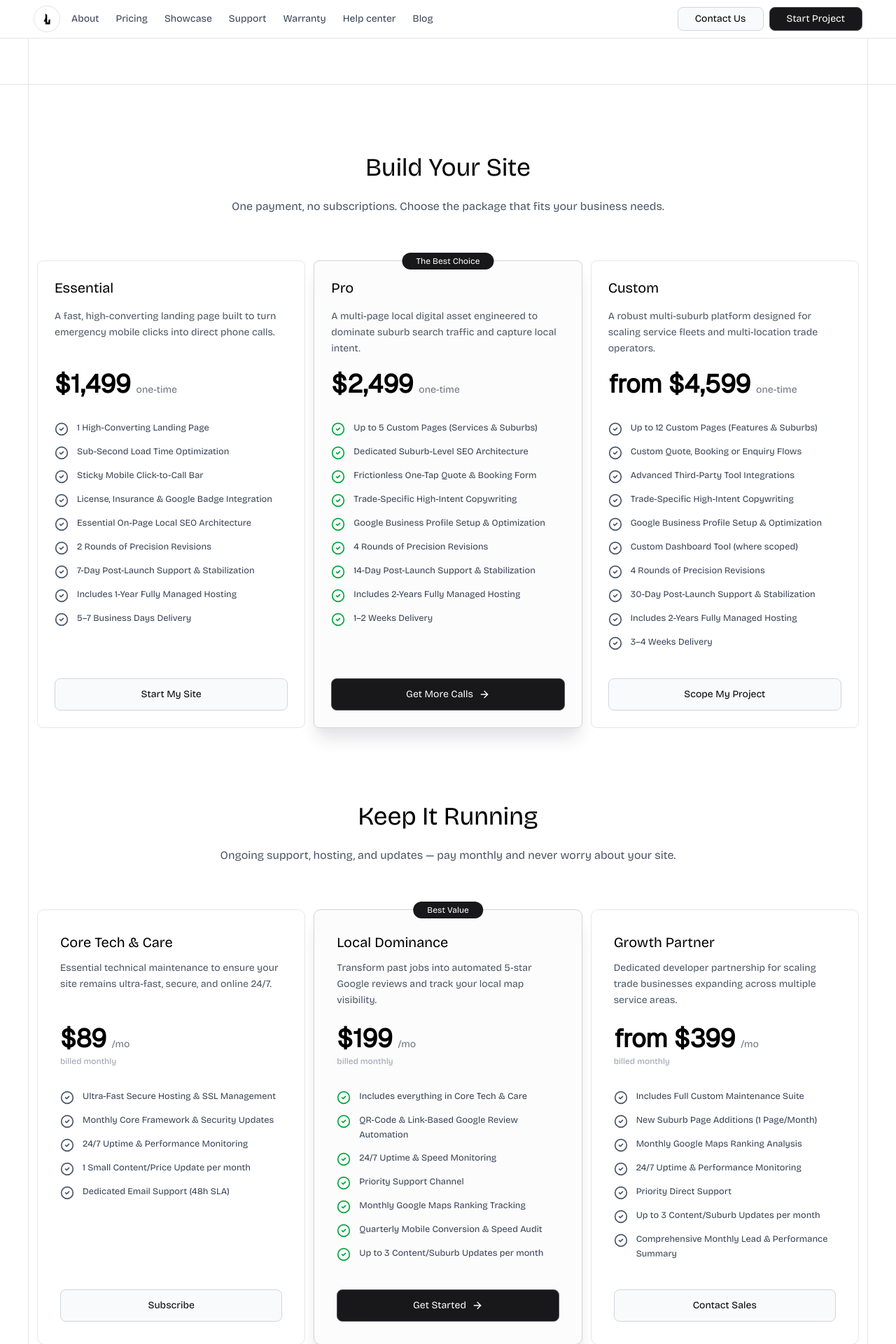
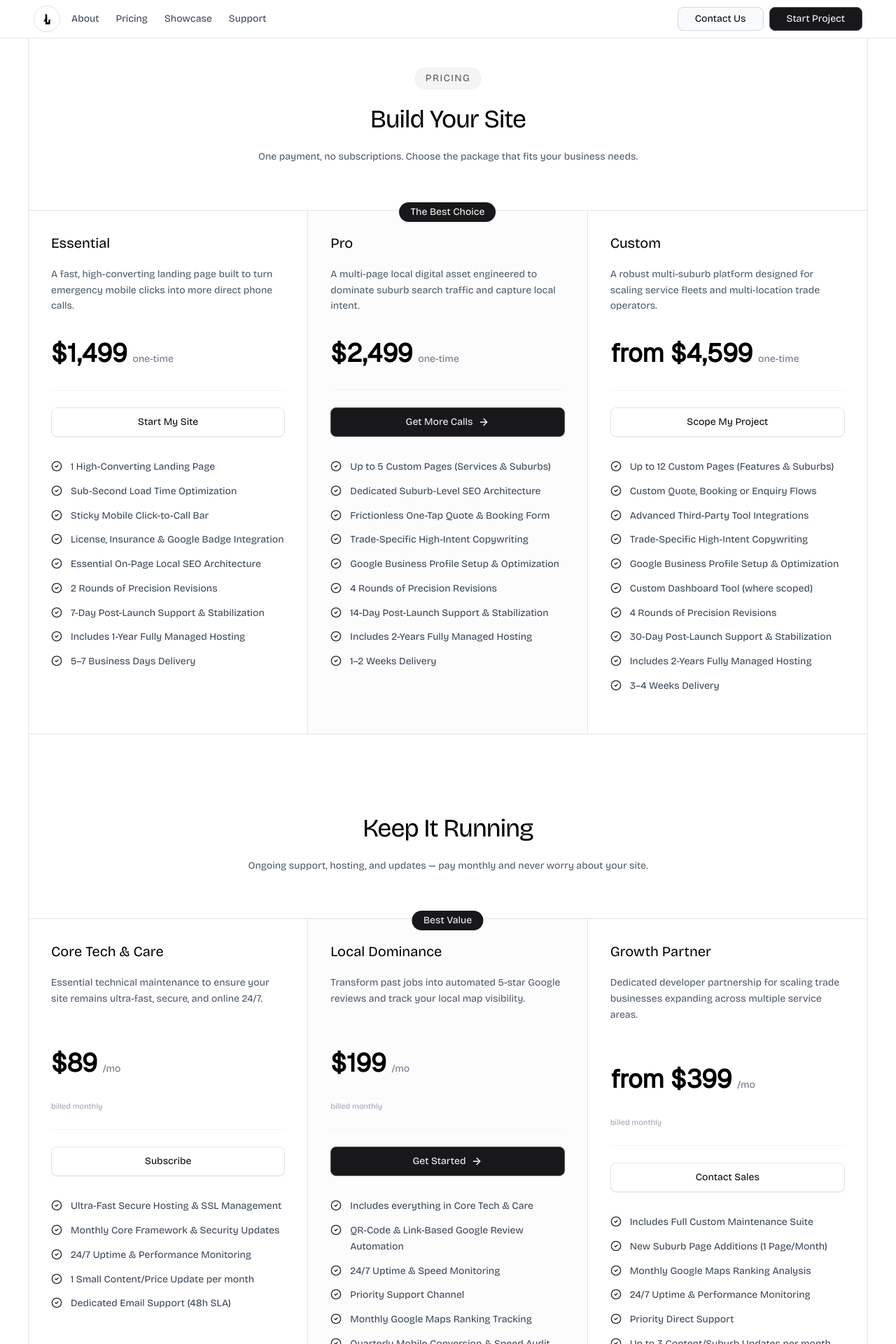
Before and after one commit to Fizora/lumentify, a Next.js app: page /pricing in a window 1280 px wide. Shown: the top 1920 px of the page at 70% size. Built offline with nearby package versions, Linux system fonts and the light colour scheme.

Commit message:
beta version 1.0

```diff
--- a/src/app/about/page.tsx
+++ b/src/app/about/page.tsx
@@ -1,6 +1,8 @@
 import { Metadata } from "next";
 import Footer from "@/components/Footer";
 import Navbar from "@/components/Navbar";
+import Skathes from "@/components/Skathes";
+import CTA from "@/components/sections/CTA";
 
 export const metadata: Metadata = {
   title: "Lexentify | About Our Studio",
@@ -10,7 +12,7 @@ export default function About() {
   return (
     <>
       <Navbar />
-      <main className="min-h-screen px-4 bg-white text-zinc-900">
+      <main className="min-h-screen px-4 bg-white text-zinc-900 border-b">
         <div className="mx-auto max-w-300 px-3 py-20 border-x border-zinc-200">
           <div className="mx-auto max-w-3xl pt-12">
             {/* Header */}
@@ -89,6 +91,9 @@ export default function About() {
           </div>
         </div>
       </main>
+      <Skathes />
+      <CTA />
+      <Skathes />
       <Footer />
     </>
   );
--- a/src/app/legal/privacy/page.tsx
+++ b/src/app/legal/privacy/page.tsx
@@ -1,6 +1,8 @@
 import { Metadata } from "next";
 import Footer from "@/components/Footer";
 import Navbar from "@/components/Navbar";
+import Skathes from "@/components/Skathes";
+import CTA from "@/components/sections/CTA";
 
 export const metadata: Metadata = {
   title: "Lexentify | Privacy Policy",
@@ -10,7 +12,7 @@ export default function Privacy() {
   return (
     <>
       <Navbar />
-      <main className="min-h-screen px-4 bg-white text-zinc-900">
+      <main className="min-h-screen px-4 bg-white text-zinc-900 border-b">
         <section className="mx-auto max-w-300 px-3 py-20 border-x border-zinc-200">
           <section className="pt-32 pb-8 mx-auto max-w-3xl">
             <span className="inline-block text-xs font-medium tracking-widest uppercase text-zinc-600 bg-zinc-100 px-4 py-1.5 rounded-full mb-5">
@@ -137,6 +139,9 @@ export default function Privacy() {
           </section>
         </section>
       </main>
+      <Skathes />
+      <CTA />
+      <Skathes />
       <Footer />
     </>
   );
--- a/src/app/page.tsx
+++ b/src/app/page.tsx
@@ -26,7 +26,8 @@ export default function Home() {
         <Skathes />
         {/* <Testimonials /> */}
         <FAQ />
-        {/* <Contact /> */}
+        <Skathes />
+        <Contact />
         <Skathes />
         <CTA />
         <Skathes />
--- a/src/app/pricing/page.tsx
+++ b/src/app/pricing/page.tsx
@@ -21,6 +21,7 @@ import Navbar from "@/components/Navbar";
 import Footer from "@/components/Footer";
 import Pricing from "@/components/sections/Pricing";
 import Skathes from "@/components/Skathes";
+import CTA from "@/components/sections/CTA";
 
 const getAllFeatures = (plans: typeof buildPlans) => {
   const all = new Set<string>();
@@ -117,8 +118,10 @@ export default function PricingPage() {
     <>
       <Navbar />
       <main className="bg-white">
+        <Pricing showOneTime={true}></Pricing>
         <Skathes />
-        <Pricing showOneTime={true}></Pricing>
+        <CTA />
+        <Skathes />
       </main>
       <Footer />
     </>
--- a/src/app/showcase/page.tsx
+++ b/src/app/showcase/page.tsx
@@ -14,8 +14,8 @@ export default function Showcase() {
   return (
     <>
       <Navbar />
-      <main className="">
-        <div className="mx-auto max-w-300 py-32 px-3 border-x">
+      <main className="border-b">
+        <div className="mx-auto max-w-300 py-32 border-x">
           {/* Section header */}
           <div className="text-center space-y-5 mb-16 max-w-2xl mx-auto">
             {/* <span className="inline-block text-xs font-medium tracking-widest uppercase text-zinc-600 bg-zinc-100 px-4 py-1.5 rounded-full">
@@ -32,12 +32,12 @@ export default function Showcase() {
 
           {/* Komponen client dengan tabs & dual mode */}
           <ShowcaseGrid />
-          <Testimonials />
+          {/* <Testimonials /> */}
         </div>
-        <Skathes />
-        <CTA />
-        <Skathes />
       </main>
+      <Skathes />
+      <CTA />
+      <Skathes />
       <Footer />
     </>
   );
--- a/src/components/Navbar.tsx
+++ b/src/components/Navbar.tsx
@@ -23,8 +23,8 @@ const navItems: NavItem[] = [
   { name: "Pricing", href: "/pricing" },
   { name: "Showcase", href: "/showcase" },
   { name: "Support", href: "/support" },
-  { name: "Warranty", href: "/support/warranty" },
-  { name: "Help center", href: "/support/help-center" },
+  // { name: "Warranty", href: "/support/warranty" },
+  // { name: "Help center", href: "/support/help-center" },
 
   {
     name: "Services",
@@ -57,7 +57,7 @@ const navItems: NavItem[] = [
     ],
   },
 
-  { name: "Blog", href: "/blog" },
+  // { name: "Blog", href: "/blog" },
 ];
 
 // Dipakai untuk render (desktop bar & mobile menu) — Services otomatis hilang saat dinonaktifkan
--- a/src/components/constant/data.ts
+++ b/src/components/constant/data.ts
@@ -136,7 +136,7 @@ export type ShowcaseItem = {
 
 export const showcaseList: ShowcaseItem[] = [
   {
-    img: "",
+    img: "/img/clean-well.png",
     icon: LuHammer,
     name: "Clean Well",
     desc: "High-performance cleaning service demo built for direct mobile calls, fast quotes, and verified trust.",
@@ -147,7 +147,7 @@ export const showcaseList: ShowcaseItem[] = [
     year: "2026",
   },
   {
-    img: "",
+    img: "/img/pure-electrical.webp",
     icon: LuHammer,
     name: "Pure Electrical",
     desc: "Electrician demo featuring local service areas and suburb pages designed for emergency search dominance.",
@@ -158,7 +158,7 @@ export const showcaseList: ShowcaseItem[] = [
     year: "2026",
   },
   {
-    img: "",
+    img: "/img/wellgarden.png",
     icon: LuHammer,
     name: "Well Garden",
     desc: "Gardening demo optimized for instant mobile contact, portfolio proof, and streamlined customer inquiries.",
@@ -201,7 +201,7 @@ export const buildPlans: PricingPlan[] = [
   {
     name: "Essential",
     description:
-      "A fast, high-converting landing page built to turn emergency mobile clicks into direct phone calls.",
+      "A fast, high-converting landing page built to turn emergency mobile clicks into more direct phone calls.",
     price: "$1,499",
     period: "one-time",
     features: [
--- a/src/components/sections/Pricing.tsx
+++ b/src/components/sections/Pricing.tsx
@@ -3,6 +3,8 @@ import { motion } from "motion/react";
 import { LuCircleCheck, LuArrowRight } from "react-icons/lu";
 import { PrimaryButtonLink, SecondaryButtonLink } from "@/components/ui/Button";
 import { buildPlans, mrrPlans } from "@/components/constant/data";
+import Skathes from "../Skathes";
+import CTA from "./CTA";
 
 const containerVariants = {
   hidden: {},
@@ -23,8 +25,9 @@ interface PricingProps {
 
 const Pricing = ({ showOneTime = true, showMRR = true }: PricingProps) => {
   return (
-    <section className="bg-white border-b" id="pricing">
-      <div className="mx-auto max-w-300 py-24 px-3 border-x">
+    <section id="pricing">
+      <div className="bg-white border-b ">
+        <div className="mx-auto max-w-300 py-24 border-x border-zinc-200">
           {/* SECTION 1: BUILD YOUR SITE */}
           {showOneTime && (
             <>
@@ -33,74 +36,66 @@ const Pricing = ({ showOneTime = true, showMRR = true }: PricingProps) => {
                 whileInView={{ opacity: 1, y: 0 }}
                 viewport={{ once: true, margin: "-50px" }}
                 transition={{ duration: 0.5 }}
-              className="text-center space-y-5 mb-16"
+                className="text-center space-y-5 mb-16 px-3 "
               >
-              <h2 className="text-3xl md:text-4xl font-medium text-bold leading-tight">
+                <span className="inline-block text-sm font-medium tracking-widest uppercase text-zinc-600 bg-zinc-100 px-4 py-1.5 rounded-full">
+                  Pricing
+                </span>
+                <h2 className="text-3xl md:text-4xl font-semibold text-black tracking-tight leading-tight">
                   Build Your Site
                 </h2>
-              <p className="text-gray-600 max-w-2xl mx-auto leading-relaxed">
-                One payment, no subscriptions. Choose the package that fits your
-                business needs.
+                <p className="text-gray-600 max-w-2xl mx-auto leading-relaxed text-sm">
+                  One payment, no subscriptions. Choose the package that fits
+                  your business needs.
                 </p>
               </motion.div>
 
+              {/* Grid dengan gap-0 dan border menyatu (menggunakan -ml-px dan border collapse) */}
               <motion.div
                 variants={containerVariants}
                 initial="hidden"
                 whileInView="visible"
                 viewport={{ once: true, margin: "-50px" }}
-              className="grid grid-cols-1 lg:grid-cols-2 xl:grid-cols-3 gap-3 items-stretch mb-6"
+                className="grid grid-cols-1 lg:grid-cols-3 gap-0 border-y border-zinc-200 mb-16"
               >
                 {buildPlans.map((plan, index) => (
                   <motion.div
                     key={index}
                     variants={cardVariants}
-                  className={`rounded-md relative flex flex-col p-6 border ${
-                    plan.featured
-                      ? "border-zinc-300 bg-zinc-50/50 shadow-xl shadow-zinc-200 z-10"
-                      : "border-gray-200 bg-white"
+                    className={`relative flex flex-col p-6 lg:p-8 bg-white border-b lg:border-b-0 lg:border-r border-zinc-200 last:border-r-0 ${
+                      plan.featured ? "bg-zinc-50/50 z-10" : ""
                     }`}
                   >
                     {plan.featured && (
-                    <div className="absolute -top-3 left-1/2 -translate-x-1/2 bg-zinc-900 text-white text-xs font-medium px-5 py-1 rounded-full">
+                      <div className="absolute -top-3 left-1/2 -translate-x-1/2 bg-zinc-900 text-white text-sm font-medium px-4 py-1 rounded-full shadow-xs">
                         The Best Choice
                       </div>
                     )}
-                  <div className="mb-6">
-                    <h3 className="text-xl font-semibold text-black">
+
+                    {/* Header Paket */}
+                    <div className="mb-6 pb-6 border-b border-zinc-100">
+                      <h3 className="text-xl font-semibold text-black mb-2">
                         {plan.name}
                       </h3>
-                    <p className="text-sm text-gray-600 mb-10 md:mb-8 lg:mb-6 xl:mb-8 py-4 h-12 leading-relaxed">
+                      <p className="text-sm text-gray-600 min-h-14 leading-relaxed py-3">
                         {plan.description}
                       </p>
-                  </div>
-                  <div className="mb-8">
-                    <span className="text-4xl font-semibold text-black font-mono">
+                      <div className="mt-4 flex items-baseline min-h-10 py-2">
+                        <span className="text-3xl lg:text-4xl font-semibold text-black font-mono">
                           {plan.price}
                         </span>
                         <span className="text-gray-500 ml-2 text-sm">
                           {plan.period}
                         </span>
                       </div>
-                  <ul className="space-y-3 mb-10 flex-1">
-                    {plan.features.map((feat, i) => (
-                      <li key={i} className="flex items-start gap-3">
-                        <LuCircleCheck
-                          className={`w-5 h-5 mt-0.5 shrink-0 ${
-                            plan.featured ? "text-green-600" : "text-gray-600"
-                          }`}
-                        />
-                        <span className="text-[0.80rem] text-gray-700 leading-relaxed">
-                          {feat}
-                        </span>
-                      </li>
-                    ))}
-                  </ul>
-                  <div className="mt-auto">
+                    </div>
+
+                    {/* Tombol Aksi dipindah ke atas list seperti gaya referensi */}
+                    <div className="mb-8">
                       {plan.featured ? (
                         <PrimaryButtonLink
                           href={plan.href}
-                        className="w-full text-center flex items-center justify-center gap-2 px-8 py-3 text-sm font-medium text-white"
+                          className="w-full text-center flex items-center justify-center gap-2 px-6 py-2.5 text-sm font-medium text-white shadow-xs"
                         >
                           {plan.cta}
                           <LuArrowRight className="w-4 h-4" />
@@ -108,19 +103,31 @@ const Pricing = ({ showOneTime = true, showMRR = true }: PricingProps) => {
                       ) : (
                         <SecondaryButtonLink
                           href={plan.href}
-                        className="w-full text-center flex items-center justify-center gap-2 bg-gray-50 hover:bg-gray-100 border-gray-200 text-black transition-colors px-8 py-3 text-sm font-medium"
+                          className="w-full text-center flex items-center justify-center gap-2 bg-white hover:bg-zinc-50 border-zinc-200 text-black transition-colors px-6 py-2.5 text-sm font-medium shadow-2xs"
                         >
                           {plan.cta}
                         </SecondaryButtonLink>
                       )}
                     </div>
+
+                    {/* Daftar Fitur */}
+                    <ul className="space-y-3 mb-6 flex-1">
+                      {plan.features.map((feat, i) => (
+                        <li key={i} className="flex items-start gap-3">
+                          <LuCircleCheck className="w-4 h-4 mt-0.5 shrink-0 text-zinc-800" />
+                          <span className="text-sm text-gray-700 leading-relaxed">
+                            {feat}
+                          </span>
+                        </li>
+                      ))}
+                    </ul>
                   </motion.div>
                 ))}
               </motion.div>
             </>
           )}
 
-        {/* SECTION 2: KEEP IT RUNNING */}
+          {/* SECTION 2: KEEP IT RUNNING (MRR) */}
           {showMRR && (
             <>
               <motion.div
@@ -128,77 +135,66 @@ const Pricing = ({ showOneTime = true, showMRR = true }: PricingProps) => {
                 whileInView={{ opacity: 1, y: 0 }}
                 viewport={{ once: true, margin: "-50px" }}
                 transition={{ duration: 0.5 }}
-              className="text-center space-y-5 pt-20 mb-16"
+                className="text-center space-y-5 pt-12 mb-16 px-3"
               >
-              <h2 className="text-3xl md:text-4xl font-medium text-black leading-tight">
+                <h2 className="text-3xl md:text-4xl font-semibold text-black tracking-tight leading-tight">
                   Keep It Running
                 </h2>
-              <p className="text-gray-600 max-w-2xl mx-auto leading-relaxed">
+                <p className="text-gray-600 max-w-2xl mx-auto leading-relaxed text-sm">
                   Ongoing support, hosting, and updates — pay monthly and never
                   worry about your site.
                 </p>
               </motion.div>
 
+              {/* Grid MRR dengan border menyatu tanpa gap */}
               <motion.div
                 variants={containerVariants}
                 initial="hidden"
                 whileInView="visible"
                 viewport={{ once: true, margin: "-50px" }}
-              className="grid grid-cols-1  lg:grid-cols-3 gap-3 items-stretch"
+                className="grid grid-cols-1 lg:grid-cols-3 gap-0 border-y border-zinc-200"
               >
                 {mrrPlans.map((plan, index) => (
                   <motion.div
                     key={index}
                     variants={cardVariants}
-                  className={`relative flex flex-col p-6 md:p-8 border rounded-lg ${
-                    plan.featured
-                      ? "border-zinc-300 bg-zinc-50/50 shadow-xl shadow-zinc-200 z-10"
-                      : "border-gray-200 bg-white"
+                    className={`relative flex flex-col p-6 lg:p-8 bg-white border-b lg:border-b-0 lg:border-r border-zinc-200 last:border-r-0 ${
+                      plan.featured ? "bg-zinc-50/50 z-10" : ""
                     }`}
                   >
                     {plan.featured && (
-                    <div className="absolute -top-3 left-1/2 -translate-x-1/2 bg-zinc-900 text-white text-xs font-medium px-5 py-1 rounded-full">
+                      <div className="absolute -top-3 left-1/2 -translate-x-1/2 bg-zinc-900 text-white text-sm font-medium px-4 py-1 rounded-full shadow-xs">
                         Best Value
                       </div>
                     )}
-                  <div className="mb-6">
-                    <h3 className="text-xl font-semibold text-black">
+
+                    {/* Header Paket MRR */}
+                    <div className="mb-6 pb-6 border-b border-zinc-100">
+                      <h3 className="text-xl font-semibold text-black mb-2">
                         {plan.name}
                       </h3>
-                    <p className="text-sm text-gray-600 mb-5 xl:mb-8 py-3 h-12 leading-relaxed">
+                      <p className="text-sm text-gray-600 min-h-16 py-3 leading-relaxed">
                         {plan.description}
                       </p>
-                  </div>
-                  <div className="mb-8">
-                    <span className="text-4xl font-semibold text-black font-mono">
+                      <div className="mt-4 flex items-baseline">
+                        <span className="text-3xl lg:text-4xl font-semibold text-black font-mono py-8">
                           {plan.price}
                         </span>
                         <span className="text-gray-500 ml-2 text-sm">
                           {plan.period}
                         </span>
-                    <span className="block text-xs text-gray-400 mt-1">
+                      </div>
+                      <span className="block text-[11px] text-gray-400 mt-0.5">
                         billed monthly
                       </span>
                     </div>
-                  <ul className="space-y-3 mb-10 flex-1">
-                    {plan.features.map((feat, i) => (
-                      <li key={i} className="flex items-start gap-3">
-                        <LuCircleCheck
-                          className={`w-5 h-5 mt-0.5 shrink-0 ${
-                            plan.featured ? "text-green-600" : "text-gray-600"
-                          }`}
-                        />
-                        <span className="text-[0.80rem] text-gray-700 leading-relaxed">
-                          {feat}
-                        </span>
-                      </li>
-                    ))}
-                  </ul>
-                  <div className="mt-auto">
+
+                    {/* Tombol Aksi MRR */}
+                    <div className="mb-8">
                       {plan.featured ? (
                         <PrimaryButtonLink
                           href={plan.href}
-                        className="w-full text-center flex items-center justify-center gap-2 px-8 py-3 text-sm font-medium text-white"
+                          className="w-full text-center flex items-center justify-center gap-2 px-6 py-2.5 text-sm font-medium text-white shadow-xs"
                         >
                           {plan.cta}
                           <LuArrowRight className="w-4 h-4" />
@@ -206,12 +202,24 @@ const Pricing = ({ showOneTime = true, showMRR = true }: PricingProps) => {
                       ) : (
                         <SecondaryButtonLink
                           href={plan.href}
-                        className="w-full text-center flex items-center justify-center gap-2 bg-gray-50 hover:bg-gray-100 border-gray-200 text-black transition-colors px-8 py-3 text-sm font-medium"
+                          className="w-full text-center flex items-center justify-center gap-2 bg-white hover:bg-zinc-50 border-zinc-200 text-black transition-colors px-6 py-2.5 text-sm font-medium shadow-2xs"
                         >
                           {plan.cta}
                         </SecondaryButtonLink>
                       )}
                     </div>
+
+                    {/* Daftar Fitur MRR */}
+                    <ul className="space-y-3 mb-6 flex-1">
+                      {plan.features.map((feat, i) => (
+                        <li key={i} className="flex items-start gap-3">
+                          <LuCircleCheck className="w-4 h-4 mt-0.5 shrink-0 text-zinc-800" />
+                          <span className="text-sm text-gray-700 leading-relaxed">
+                            {feat}
+                          </span>
+                        </li>
+                      ))}
+                    </ul>
                   </motion.div>
                 ))}
               </motion.div>
@@ -224,15 +232,16 @@ const Pricing = ({ showOneTime = true, showMRR = true }: PricingProps) => {
               initial={{ opacity: 0, y: 20 }}
               whileInView={{ opacity: 1, y: 0 }}
               viewport={{ once: true }}
-            className="text-center mt-20 max-w-2xl mx-auto bg-linear-to-br from-zinc-200 via-white to-zinc-200 p-6 border border-zinc-200 shadow-lg shadow-zinc-100"
+              className="text-center mt-16 max-w-2xl mx-auto bg-zinc-50 p-6 border border-zinc-200 rounded-md shadow-2xs px-3 "
             >
-            <p className="text-sm text-gray-500 leading-relaxed">
+              <p className="text-sm text-gray-600 leading-relaxed">
                 To ensure sub-second performance and direct founder-level
                 communication, we cap our active builds at 4 clients per month.
               </p>
             </motion.div>
           )}
         </div>
+      </div>
     </section>
   );
 };
```
Also changed, not shown: src/app/legal/terms/page.tsx (+23 -2 lines), src/app/support/page.tsx (+4 -5 lines), src/components/ShowcaseGrid.tsx (+40 -44 lines). Lines whose indentation alone changed are shown as unchanged.
